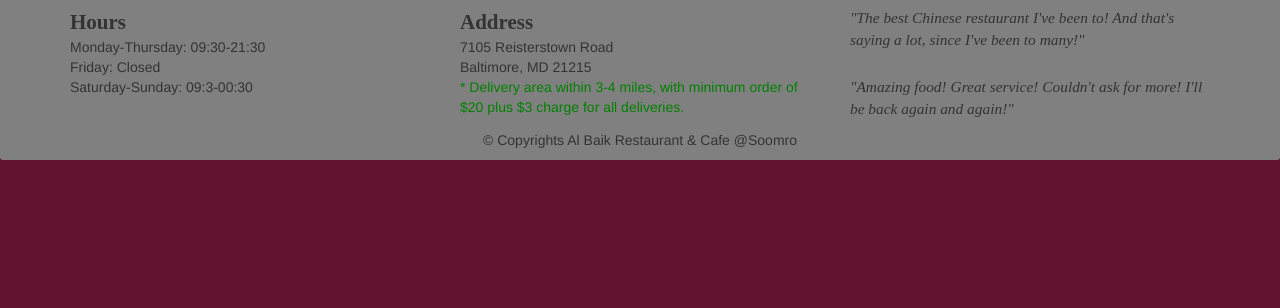
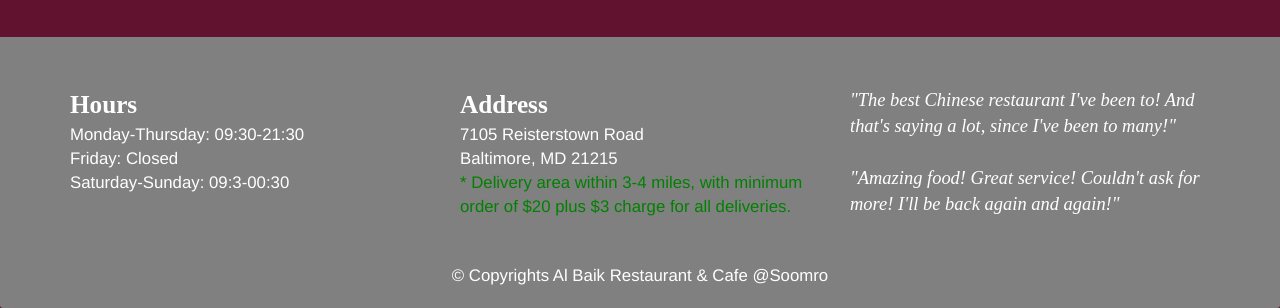
Before and after one commit to imfarazsoomro/homepage, a plain HTML site: page index.html in a window 1280 px wide. Shown: the part 1168-1476 px from the top of the page. Before the commit the page ends 1328 px from the top, so only its background shows below. Drawn offline with Linux system fonts and the light colour scheme; a script that the page names is missing.

Commit message:
Update styles.css

```diff
--- a/css/styles.css
+++ b/css/styles.css
@@ -174,13 +174,12 @@ h2+div{
 
 .panel-footer{
 	background-color: grey;
+	margin-top: 40px;
 	border-top: 0;
-}
-
-#footer section{
-	padding: 50px;
+	padding-top: 50px;
+	padding-bottom: 20px;
+	color: white;
 	font-size: 1.2em;
-	color: white;
 }
 
 #hours>span, #address>span{ /*hours and addres*/
@@ -201,6 +200,9 @@ h2+div{
 
 #testimonials p:nth-child(2){
 	margin-top: 25px;
+}
+.panel-footer div.row {
+  margin-bottom: 35px;
 }
 
 /*Media queries for large devices*/
```
